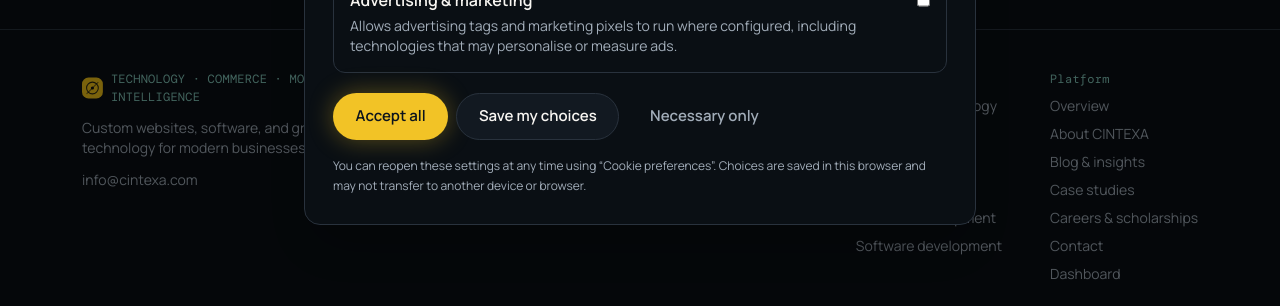
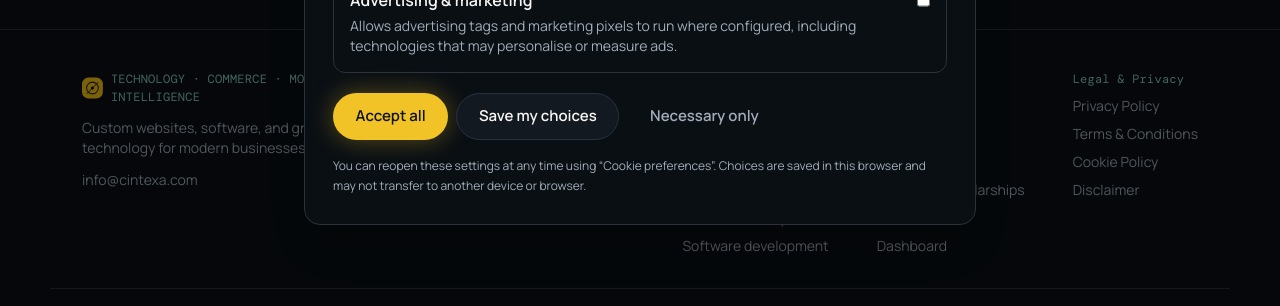
Before and after one commit to kyleel2249/CintexaWeb, a React (Vite) app in the folder artifacts/cintexa/: page /admin in a window 1280 px wide. Shown: the part 492-798 px from the top of the page. Built offline with nearby package versions, Linux system fonts and the light colour scheme; no server answers.

Commit message:
Make legal and privacy pages prominent in the site footer

```diff
--- a/artifacts/cintexa/src/components/layout/SiteFooter.tsx
+++ b/artifacts/cintexa/src/components/layout/SiteFooter.tsx
@@ -14,15 +14,23 @@ const COLUMNS = [
     ],
   },
   {
-    title: "Platform",
+    title: "Explore",
     links: [
-      { label: "Overview", href: "/platform" },
       { label: "About CINTEXA", href: "/about" },
       { label: "Blog & insights", href: "/blog" },
       { label: "Case studies", href: "/case-studies" },
       { label: "Careers & scholarships", href: "/careers" },
       { label: "Contact", href: "/contact" },
       { label: "Dashboard", href: "/dashboard" },
+    ],
+  },
+  {
+    title: "Legal & Privacy",
+    links: [
+      { label: "Privacy Policy", href: "/privacy-policy" },
+      { label: "Terms & Conditions", href: "/terms" },
+      { label: "Cookie Policy", href: "/cookie-policy" },
+      { label: "Disclaimer", href: "/disclaimer" },
     ],
   },
 ];
```
